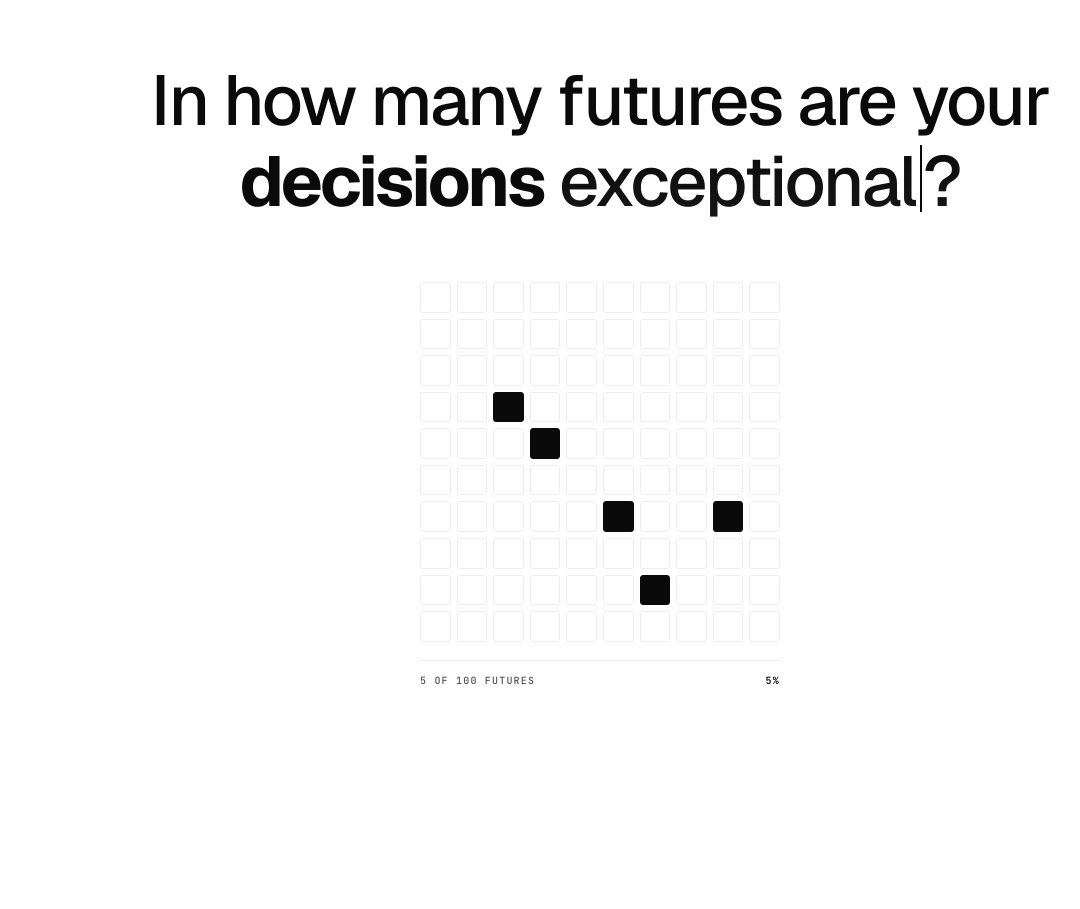
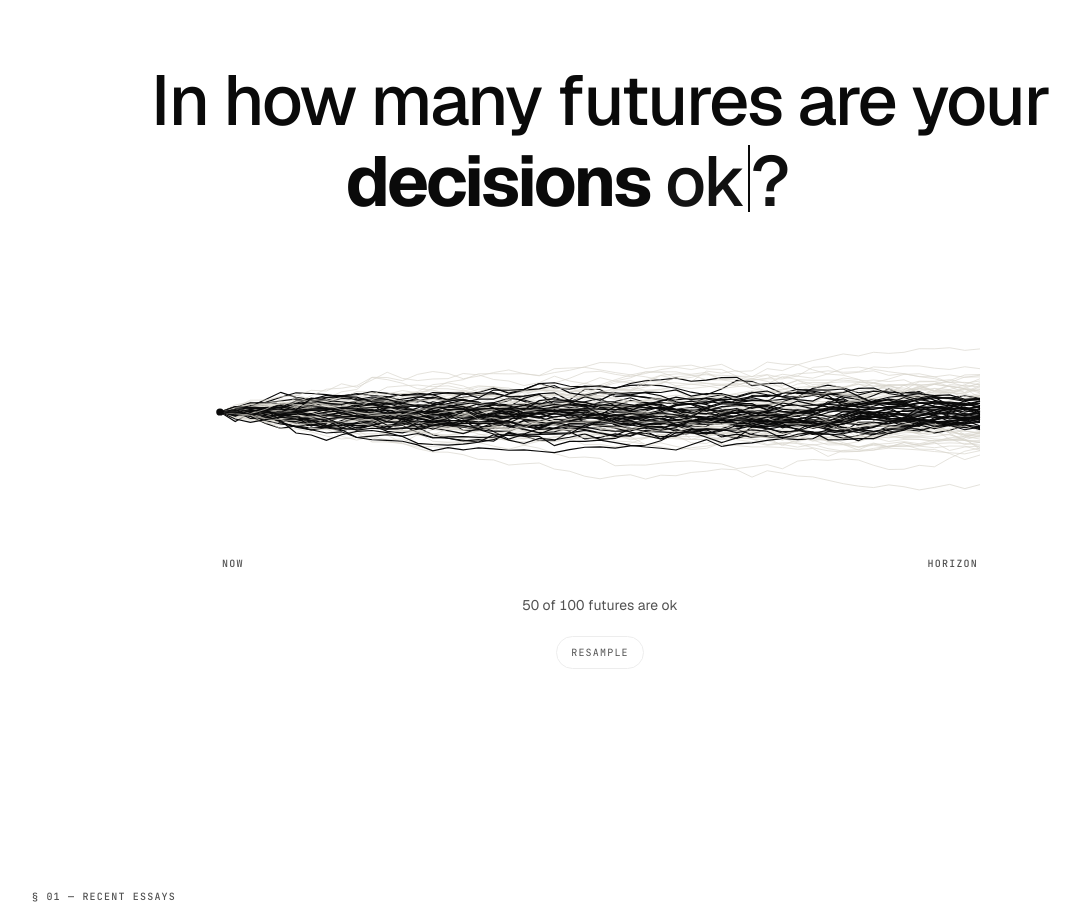
Before and after one commit to juliustgeiger-lab/Personal-Webseite, a Next.js app: page / in a window 1280 px wide. Shown: the part 840-1749 px from the top of the page, without its empty margins (40-1120 px from the left). Built offline with nearby package versions, Linux system fonts and the light colour scheme.

Commit message:
Monte Carlo: SVG trajectories with seeded PRNG, rank-based highlight (catastrophic/regrettable/ok/exceptional); NOW↔HORIZON axis; live caption; Resample

```diff
--- a/src/app/globals.css
+++ b/src/app/globals.css
@@ -447,49 +447,77 @@ section.futures {
   50% { opacity: 0; }
 }
 
-/* Monte Carlo grid — 10×10 cells, rank-shuffled; fills according to active word */
-.mc-grid {
+/* Monte Carlo chart — 100 SVG trajectories, seeded; rank-based highlight by active word */
+.mc-chart {
+  width: min(760px, 100%);
   display: flex;
   flex-direction: column;
-  align-items: center;
-  gap: 18px;
-  width: min(360px, 100%);
+  align-items: stretch;
+  gap: 10px;
 }
 
-.mc-grid__cells {
-  display: grid;
-  grid-template-columns: repeat(10, 1fr);
-  gap: 6px;
+.mc-chart__svg {
   width: 100%;
-  aspect-ratio: 1 / 1;
+  height: 260px;
+  display: block;
+  overflow: visible;
 }
 
-.mc-cell {
-  background: var(--bg);
-  border: 1px solid var(--rule);
-  border-radius: 3px;
+.mc-path {
+  fill: none;
+  stroke: #d8d5cc;
+  stroke-width: 1;
+  opacity: 0.9;
   transition:
-    background-color 420ms cubic-bezier(0.22, 1, 0.36, 1),
-    border-color 420ms cubic-bezier(0.22, 1, 0.36, 1);
+    stroke 400ms cubic-bezier(0.22, 1, 0.36, 1),
+    stroke-width 400ms cubic-bezier(0.22, 1, 0.36, 1),
+    opacity 400ms cubic-bezier(0.22, 1, 0.36, 1);
 }
 
-.mc-cell--on {
-  background: var(--ink);
-  border-color: var(--ink);
+.mc-path--on {
+  stroke: #0a0a0a;
+  stroke-width: 1.6;
+  opacity: 1;
 }
 
-.mc-grid__stats {
+.mc-chart__start {
+  fill: #0a0a0a;
+}
+
+.mc-chart__axis {
   display: flex;
   justify-content: space-between;
-  align-items: center;
-  width: 100%;
-  padding-top: 12px;
-  border-top: 1px solid var(--rule);
+  padding: 4px 2px 0;
 }
 
-.mc-grid__pct {
+.mc-chart__caption {
+  margin-top: 14px;
+  text-align: center;
+  font-size: 14px;
+  color: var(--ink-soft);
+  font-variant-numeric: tabular-nums;
+}
+
+.mc-chart__resample {
+  align-self: center;
+  margin-top: 10px;
+  background: transparent;
+  border: 1px solid var(--rule);
+  color: var(--ink-soft);
+  padding: 8px 14px;
+  border-radius: 100px;
+  font-family: var(--font-jetbrains-mono), monospace;
+  font-size: 10px;
+  letter-spacing: 0.12em;
+  text-transform: uppercase;
+  cursor: pointer;
+  transition: border-color 180ms ease, color 180ms ease, background 180ms ease;
+}
+
+.mc-chart__resample:hover {
+  border-color: var(--ink);
   color: var(--ink);
-  font-weight: 600;
+  background: var(--rule-2);
 }
 
 /* ===== ESSAYS (work) ===== */
--- a/src/components/FuturesSection.tsx
+++ b/src/components/FuturesSection.tsx
@@ -2,22 +2,12 @@
 
 import { useState } from "react";
 import RotatingWord from "./RotatingWord";
-import MonteCarloGrid from "./MonteCarloGrid";
+import MonteCarloChart from "./MonteCarloChart";
 
-const WORDS = ["great", "exceptional", "ok", "acceptable", "regrettable", "catastrophic"];
-
-const PERCENT_BY_WORD: Record<string, number> = {
-  great: 18,
-  exceptional: 5,
-  ok: 42,
-  acceptable: 68,
-  regrettable: 20,
-  catastrophic: 3,
-};
+const WORDS = ["exceptional", "ok", "regrettable", "catastrophic"];
 
 export default function FuturesSection() {
   const [word, setWord] = useState<string>(WORDS[0]);
-  const percent = PERCENT_BY_WORD[word] ?? 0;
 
   return (
     <section className="futures">
@@ -25,7 +15,7 @@ export default function FuturesSection() {
         In how many futures are your <em className="emph">decisions</em>{" "}
         <RotatingWord words={WORDS} onChange={setWord} />
       </h2>
-      <MonteCarloGrid percent={percent} />
+      <MonteCarloChart activeWord={word} />
     </section>
   );
 }
--- /dev/null
+++ b/src/components/MonteCarloChart.tsx
@@ -0,0 +1,127 @@
+"use client";
+
+import { useMemo, useState } from "react";
+
+const N_PATHS = 100;
+const T_STEPS = 50;
+const WIDTH = 1000;
+const HEIGHT = 360;
+const MID = HEIGHT / 2;
+const STEP_SIGMA = 5;
+
+type Band = { start: number; end: number }; // 1-indexed rank bounds, inclusive
+
+const BAND_BY_WORD: Record<string, Band> = {
+  catastrophic: { start: 1, end: 7 },
+  regrettable: { start: 8, end: 27 },
+  ok: { start: 26, end: 75 },
+  exceptional: { start: 92, end: 100 },
+};
+
+const CAPTION_BY_WORD: Record<string, (n: number) => string> = {
+  catastrophic: (n) => `${n} of 100 futures end in ruin`,
+  regrettable: (n) => `${n} of 100 futures are regrettable`,
+  ok: (n) => `${n} of 100 futures are ok`,
+  exceptional: (n) => `${n} of 100 futures are exceptional`,
+};
+
+function mulberry32(seed: number) {
+  let a = seed >>> 0;
+  return function () {
+    a = (a + 0x6d2b79f5) | 0;
+    let t = Math.imul(a ^ (a >>> 15), 1 | a);
+    t = (t + Math.imul(t ^ (t >>> 7), 61 | t)) ^ t;
+    return ((t ^ (t >>> 14)) >>> 0) / 4294967296;
+  };
+}
+
+function generateTrajectories(seed: number): number[][] {
+  const rand = mulberry32(seed);
+  const paths: number[][] = [];
+  for (let p = 0; p < N_PATHS; p++) {
+    const ys: number[] = [MID];
+    let y = MID;
+    for (let t = 1; t <= T_STEPS; t++) {
+      // Box-Muller → unit normal
+      const u1 = Math.max(rand(), 1e-10);
+      const u2 = rand();
+      const z = Math.sqrt(-2 * Math.log(u1)) * Math.cos(2 * Math.PI * u2);
+      y += z * STEP_SIGMA;
+      ys.push(y);
+    }
+    paths.push(ys);
+  }
+  return paths;
+}
+
+function buildPathD(ys: number[]): string {
+  const stepX = WIDTH / T_STEPS;
+  let d = `M 0 ${ys[0].toFixed(2)}`;
+  for (let t = 1; t < ys.length; t++) {
+    d += ` L ${(t * stepX).toFixed(2)} ${ys[t].toFixed(2)}`;
+  }
+  return d;
+}
+
+export default function MonteCarloChart({ activeWord }: { activeWord: string }) {
+  const [seed, setSeed] = useState(42);
+
+  const trajectories = useMemo(() => generateTrajectories(seed), [seed]);
+
+  // Rank each trajectory 1..N by its final y ascending (rank 1 = lowest final, worst outcome).
+  const ranks = useMemo(() => {
+    const indexed = trajectories.map((ys, idx) => ({ idx, final: ys[ys.length - 1] }));
+    indexed.sort((a, b) => a.final - b.final);
+    const out = new Array<number>(N_PATHS);
+    indexed.forEach((item, i) => {
+      out[item.idx] = i + 1;
+    });
+    return out;
+  }, [trajectories]);
+
+  const pathsD = useMemo(() => trajectories.map(buildPathD), [trajectories]);
+
+  const band = BAND_BY_WORD[activeWord];
+  const count = band ? band.end - band.start + 1 : 0;
+  const caption = CAPTION_BY_WORD[activeWord]?.(count) ?? `${count} of 100 futures`;
+
+  return (
+    <div className="mc-chart">
+      <svg
+        className="mc-chart__svg"
+        viewBox={`0 0 ${WIDTH} ${HEIGHT}`}
+        preserveAspectRatio="none"
+        aria-hidden="true"
+      >
+        {pathsD.map((d, idx) => {
+          const rank = ranks[idx];
+          const on = band && rank >= band.start && rank <= band.end;
+          return (
+            <path
+              key={idx}
+              d={d}
+              className={"mc-path" + (on ? " mc-path--on" : "")}
+            />
+          );
+        })}
+        <circle cx={0} cy={MID} r={5} className="mc-chart__start" />
+      </svg>
+
+      <div className="mc-chart__axis">
+        <span className="mono-up">NOW</span>
+        <span className="mono-up">HORIZON</span>
+      </div>
+
+      <div className="mc-chart__caption">{caption}</div>
+
+      <button
+        type="button"
+        className="mc-chart__resample"
+        onClick={() => setSeed((s) => s + 1)}
+        aria-label="Regenerate Monte Carlo trajectories"
+      >
+        Resample
+      </button>
+    </div>
+  );
+}
--- a/src/components/MonteCarloGrid.tsx
+++ /dev/null
@@ -1,37 +0,0 @@
-"use client";
-
-import { useMemo } from "react";
-
-const TOTAL = 100;
-
-export default function MonteCarloGrid({ percent }: { percent: number }) {
-  // Stable shuffled ranks 1..TOTAL. Cells with rank <= percent light up.
-  const ranks = useMemo(() => {
-    const arr = Array.from({ length: TOTAL }, (_, i) => i + 1);
-    for (let i = arr.length - 1; i > 0; i--) {
-      const j = Math.floor(Math.random() * (i + 1));
-      [arr[i], arr[j]] = [arr[j], arr[i]];
-    }
-    return arr;
-  }, []);
-
-  const clamped = Math.max(0, Math.min(TOTAL, Math.round(percent)));
-
-  return (
-    <div className="mc-grid">
-      <div className="mc-grid__cells" role="img" aria-label={`${clamped} of 100 futures`}>
-        {ranks.map((rank, i) => (
-          <span
-            key={i}
-            className={"mc-cell" + (rank <= clamped ? " mc-cell--on" : "")}
-            style={{ transitionDelay: `${(rank % 20) * 8}ms` }}
-          />
-        ))}
-      </div>
-      <div className="mc-grid__stats">
-        <span className="mono-up">{clamped} of 100 futures</span>
-        <span className="mono-up mc-grid__pct">{clamped}%</span>
-      </div>
-    </div>
-  );
-}
```
